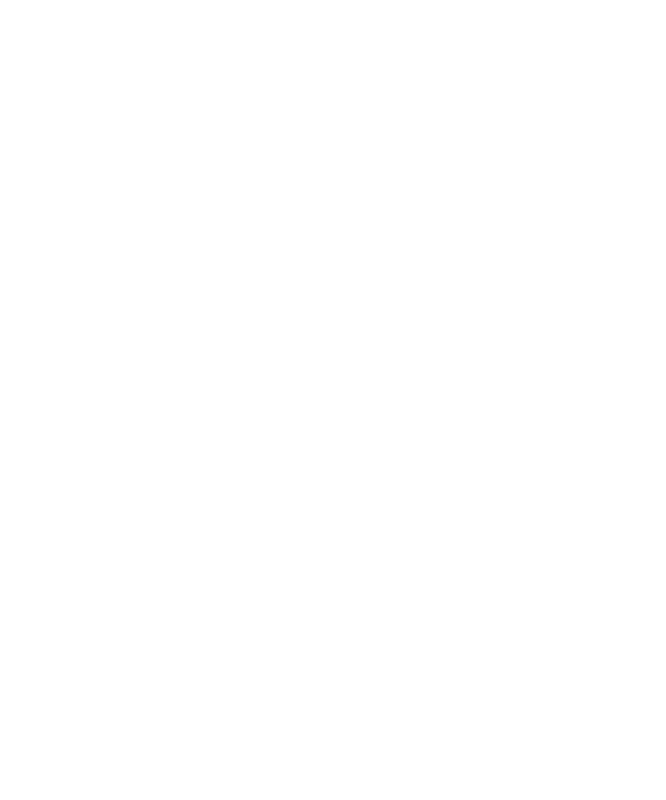
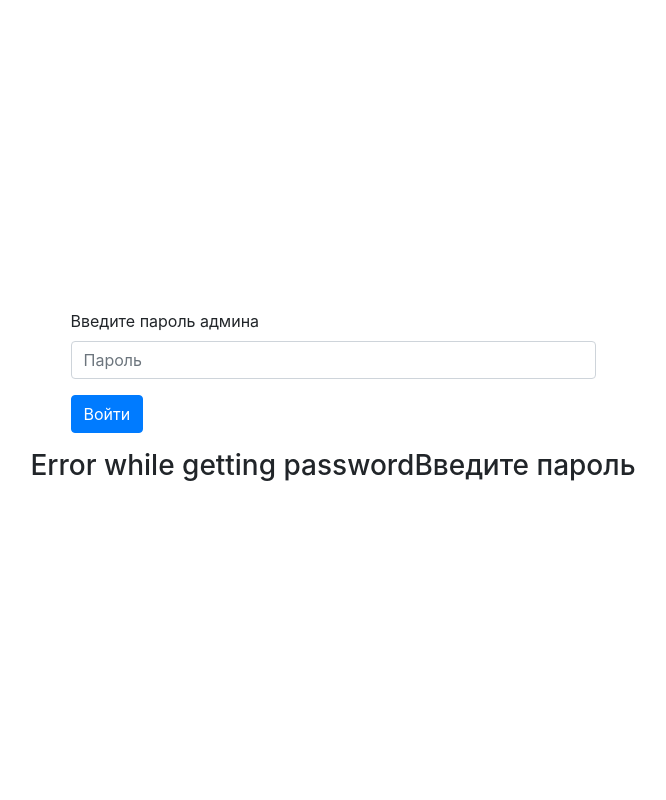
Before and after one commit to slavocado/phpExam21, a PHP site: page / in a window 1280 px wide. Before the commit the part shown is empty. Shown: the whole page, without its empty margins (307-973 px from the left). Run offline with PHP 8.4, Linux system fonts and the light colour scheme; data that the repository does not hold is empty.

Commit message:
Add admin login

```diff
--- a/index.php
+++ b/index.php
@@ -1 +1,63 @@
-<?php
+<!doctype html>
+<html lang="en">
+<head>
+    <!-- Required meta tags -->
+    <meta charset="utf-8">
+    <meta name="viewport" content="width=device-width, initial-scale=1, shrink-to-fit=no">
+
+    <!-- Bootstrap CSS -->
+    <link rel="stylesheet" href="https://stackpath.bootstrapcdn.com/bootstrap/4.5.0/css/bootstrap.min.css" integrity="sha384-9aIt2nRpC12Uk9gS9baDl411NQApFmC26EwAOH8WgZl5MYYxFfc+NcPb1dKGj7Sk" crossorigin="anonymous">
+
+    <title>Enter password</title>
+</head>
+<body class="min-vh-100 d-flex justify-content-center flex-column">
+
+<div class="container d-flex justify-content-center">
+    <form class="form-group col-6" action="" method="post">
+        <label for="InputPassword">Введите пароль админа</label>
+        <input type="password" class="form-control" id="InputPassword" name="password" placeholder="Пароль"  required>
+        <button type="submit" class="btn btn-primary mt-3">Войти</button>
+    </form>
+</div>
+
+<div class="container d-flex justify-content-center">
+    <?php
+    require 'db.php';
+
+    // function for getting password from database
+    function get_password($conn)
+    {
+        $get_data = mysqli_query($conn, "SELECT password FROM `password` WHERE id=1");
+        if (mysqli_num_rows($get_data) > 0) {
+            while ($row = mysqli_fetch_assoc($get_data)) {
+                return $row['password'];
+            }
+        } else {
+            echo "<h3>Error while getting password</h3>";
+        }
+        return '';
+    }
+
+    $password = get_password($conn);
+
+    if (isset($_POST['password'])){
+
+        if ($_POST['password'] == $password){
+            echo '<a href="sessions.php" class="h3">Перейти на старницу сессий</a>';
+        } else {
+            echo '<h3>Пароль неверный</h3>';
+        }
+    } else{
+        echo '<h3>Введите пароль</h3>';
+    }
+    ?>
+</div>
+
+
+<!-- Optional JavaScript -->
+<!-- jQuery first, then Popper.js, then Bootstrap JS -->
+<script src="https://code.jquery.com/jquery-3.5.1.slim.min.js" integrity="sha384-DfXdz2htPH0lsSSs5nCTpuj/zy4C+OGpamoFVy38MVBnE+IbbVYUew+OrCXaRkfj" crossorigin="anonymous"></script>
+<script src="https://cdn.jsdelivr.net/npm/popper.js@1.16.0/dist/umd/popper.min.js" integrity="sha384-Q6E9RHvbIyZFJoft+2mJbHaEWldlvI9IOYy5n3zV9zzTtmI3UksdQRVvoxMfooAo" crossorigin="anonymous"></script>
+<script src="https://stackpath.bootstrapcdn.com/bootstrap/4.5.0/js/bootstrap.min.js" integrity="sha384-OgVRvuATP1z7JjHLkuOU7Xw704+h835Lr+6QL9UvYjZE3Ipu6Tp75j7Bh/kR0JKI" crossorigin="anonymous"></script>
+</body>
+</html>
```
Also changed, not shown: 1 other file.
